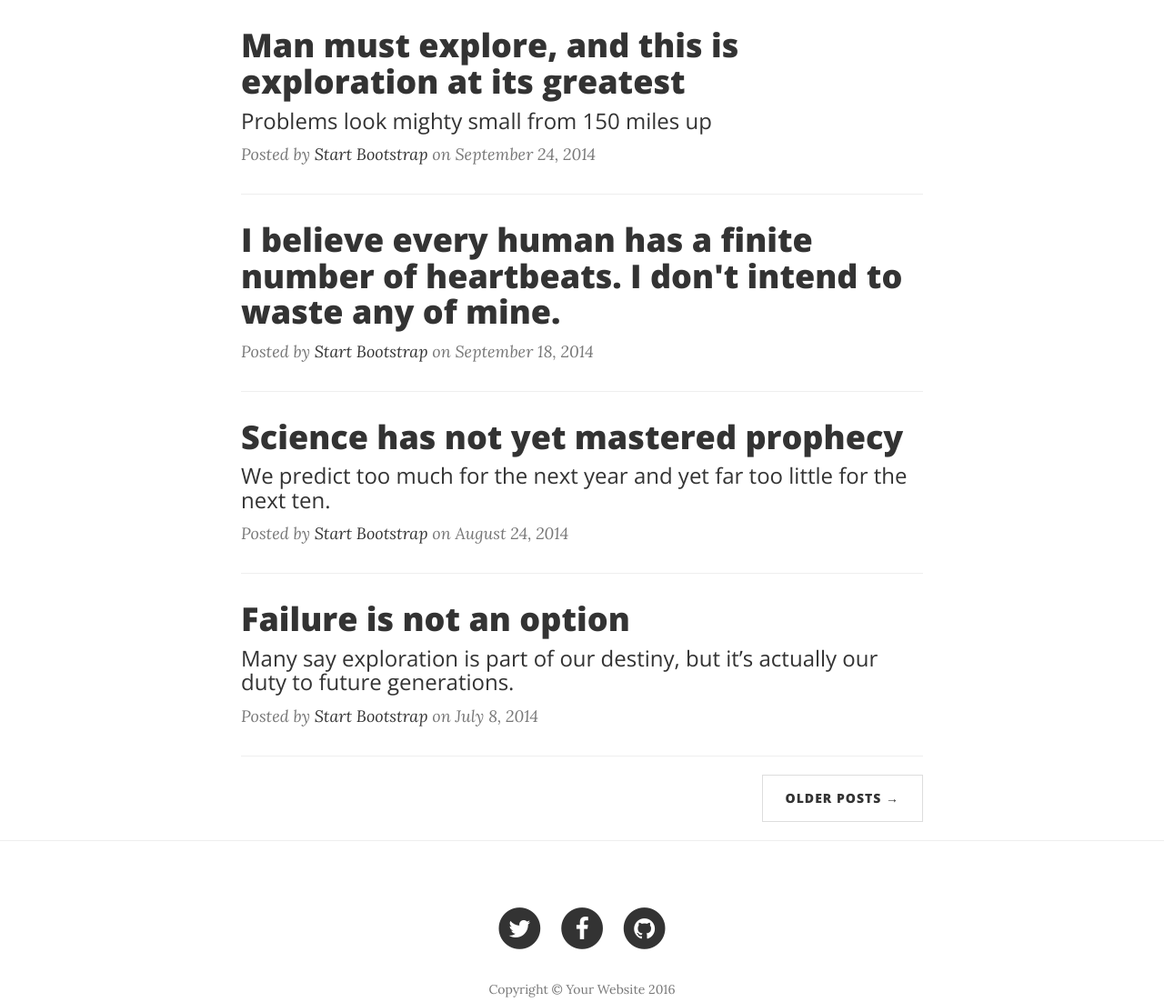
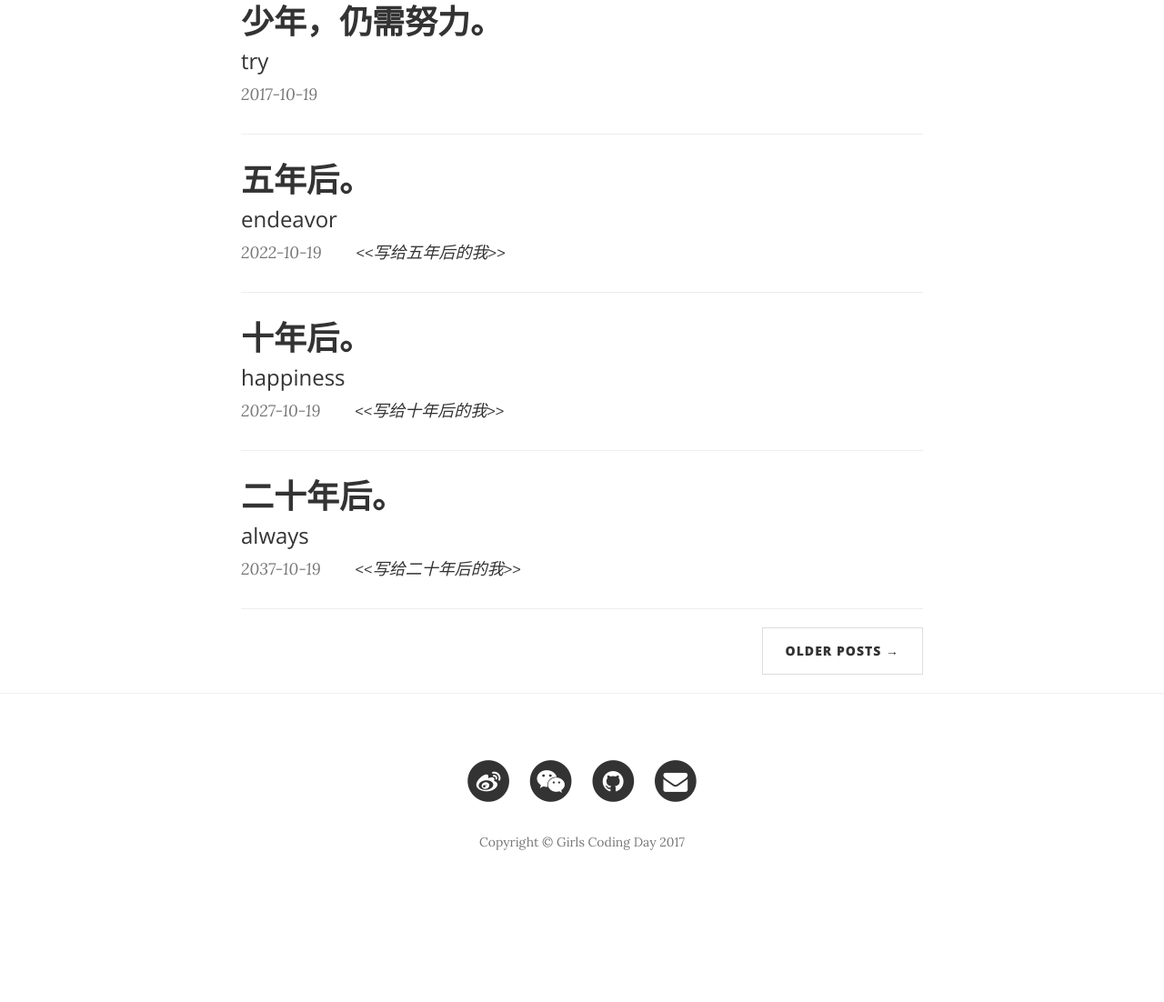
Before and after one commit to linbaishuang/GirlsCodingDayDemos, a website: page startbootstrap-clean-blog-gh-pages/index.html in a window 1280 px wide. Shown: the part 498-1600 px from the top of the page at 91% size. After the commit the page ends 1500 px from the top, so only its background shows below. Drawn offline with nearby package versions, Linux system fonts and the light colour scheme.

Commit message:
文章·
完善

```diff
--- a/startbootstrap-clean-blog-gh-pages/index.html
+++ b/startbootstrap-clean-blog-gh-pages/index.html
@@ -9,7 +9,7 @@
     <meta name="description" content="">
     <meta name="author" content="">
 
-    <title>Clean Blog</title>
+    <title>My Clok</title>
 
     <!-- Bootstrap Core CSS -->
     <link href="vendor/bootstrap/css/bootstrap.min.css" rel="stylesheet">
@@ -42,7 +42,7 @@
                     <span class="sr-only">Toggle navigation</span>
                     Menu <i class="fa fa-bars"></i>
                 </button>
-                <a class="navbar-brand" href="index.html">Girl Bootstrap</a>
+                <a class="navbar-brand" href="index.html">My Blok</a>
             </div>
 
             <!-- Collect the nav links, forms, and other content for toggling -->
@@ -69,14 +69,14 @@
 
     <!-- Page Header -->
     <!-- Set your background image for this header on the line below. -->
-    <header class="intro-header" style="background-image: url('img/home-bg.jpg')">
+    <header class="intro-header" style="background-image: url('img/girls.jpg')">
         <div class="container">
             <div class="row">
                 <div class="col-lg-8 col-lg-offset-2 col-md-10 col-md-offset-1">
                     <div class="site-heading">
-                        <h1>Clean Blog</h1>
+                        <h1 style="color:black;">I A GIRL</h1>
                         <hr class="small">
-                        <span class="subheading">A Clean Blog Theme by Start Bootstrap</span>
+                        <!-- <span class="subheading">A Clean Blog Theme by Start Bootstrap</span> -->
                     </div>
                 </div>
             </div>
@@ -88,48 +88,51 @@
         <div class="row">
             <div class="col-lg-8 col-lg-offset-2 col-md-10 col-md-offset-1">
                 <div class="post-preview">
-                    <a href="post.html">
+                    <a href="#">
                         <h2 class="post-title">
-                            Man must explore, and this is exploration at its greatest
+                            少年，仍需努力。
                         </h2>
                         <h3 class="post-subtitle">
-                            Problems look mighty small from 150 miles up
+                            try
                         </h3>
                     </a>
-                    <p class="post-meta">Posted by <a href="#">Start Bootstrap</a> on September 24, 2014</p>
+                    <p class="post-meta">2017-10-19</p>
                 </div>
                 <hr>
                 <div class="post-preview">
                     <a href="post.html">
                         <h2 class="post-title">
-                            I believe every human has a finite number of heartbeats. I don't intend to waste any of mine.
+                            五年后。
                         </h2>
+                        <h3 class="post-subtitle">
+                            endeavor
+                        </h3>
                     </a>
-                    <p class="post-meta">Posted by <a href="#">Start Bootstrap</a> on September 18, 2014</p>
+                    <p class="post-meta">2022-10-19 &nbsp &nbsp &nbsp &nbsp<a href="http://weibo.com/p/1001603780095851529780"><<写给五年后的我>></a> </p>
                 </div>
                 <hr>
                 <div class="post-preview">
                     <a href="post.html">
                         <h2 class="post-title">
-                            Science has not yet mastered prophecy
+                            十年后。
                         </h2>
                         <h3 class="post-subtitle">
-                            We predict too much for the next year and yet far too little for the next ten.
+                            happiness
                         </h3>
                     </a>
-                    <p class="post-meta">Posted by <a href="#">Start Bootstrap</a> on August 24, 2014</p>
+                    <p class="post-meta">2027-10-19 &nbsp &nbsp &nbsp &nbsp<a href="http://www.duanmeiwen.com/lizhi/27312.html"><<写给十年后的我>></a></p>
                 </div>
                 <hr>
                 <div class="post-preview">
                     <a href="post.html">
                         <h2 class="post-title">
-                            Failure is not an option
+                            二十年后。
                         </h2>
                         <h3 class="post-subtitle">
-                            Many say exploration is part of our destiny, but it’s actually our duty to future generations.
+                            always
                         </h3>
                     </a>
-                    <p class="post-meta">Posted by <a href="#">Start Bootstrap</a> on July 8, 2014</p>
+                    <p class="post-meta">2037-10-19 &nbsp &nbsp &nbsp &nbsp<a href="http://www.360doc.com/content/13/1213/06/10101824_336754249.shtml"><<写给二十年后的我>></a> </p>
                 </div>
                 <hr>
                 <!-- Pager -->
@@ -154,7 +157,7 @@
                             <a href="#">
                                 <span class="fa-stack fa-lg">
                                     <i class="fa fa-circle fa-stack-2x"></i>
-                                    <i class="fa fa-twitter fa-stack-1x fa-inverse"></i>
+                                    <i class="fa fa-weibo fa-stack-1x fa-inverse"></i>
                                 </span>
                             </a>
                         </li>
@@ -162,10 +165,11 @@
                             <a href="#">
                                 <span class="fa-stack fa-lg">
                                     <i class="fa fa-circle fa-stack-2x"></i>
-                                    <i class="fa fa-facebook fa-stack-1x fa-inverse"></i>
+                                    <i class="fa fa-wechat fa-stack-1x fa-inverse"></i>
                                 </span>
                             </a>
                         </li>
+
                         <li>
                             <a href="#">
                                 <span class="fa-stack fa-lg">
@@ -174,8 +178,16 @@
                                 </span>
                             </a>
                         </li>
+                        <li>
+                            <a href="#">
+                                <span class="fa-stack fa-lg">
+                                    <i class="fa fa-circle fa-stack-2x"></i>
+                                    <i class="fa fa-envelope fa-stack-1x fa-inverse"></i>
+                                </span>
+                            </a>
+                        </li>
                     </ul>
-                    <p class="copyright text-muted">Copyright &copy; Your Website 2016</p>
+                    <p class="copyright text-muted">Copyright &copy; Girls Coding Day 2017</p>
                 </div>
             </div>
         </div>
```
Also changed, not shown: startbootstrap-clean-blog-gh-pages/img/girl.jpeg (added), startbootstrap-clean-blog-gh-pages/img/girls.jpg (added).
